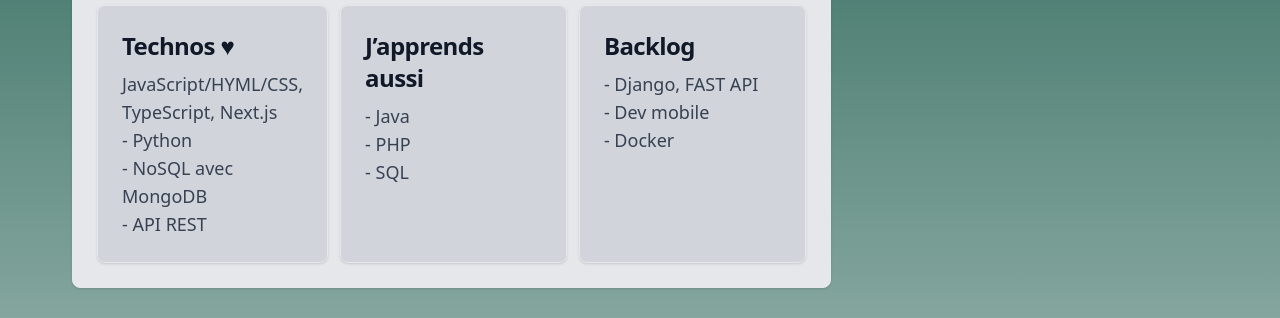
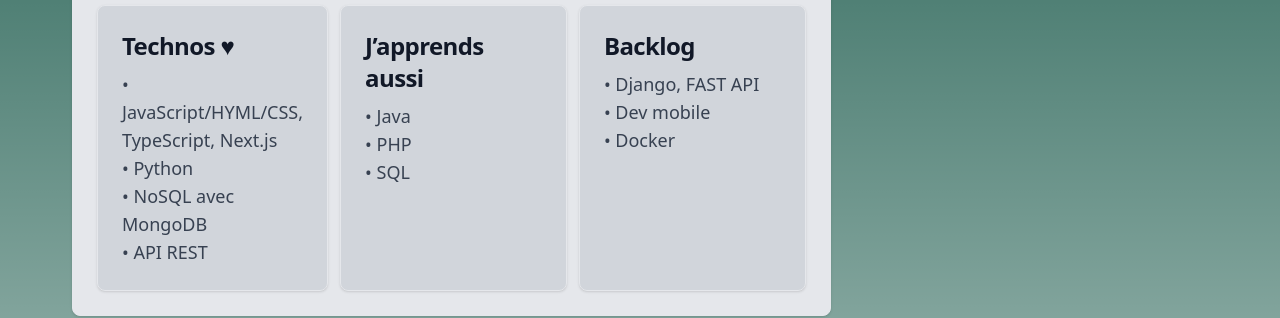
Before and after one commit to elsacatoire/blog-next, a Next.js app: page / in a window 1280 px wide. Shown: the part 504-822 px from the top of the page. Built offline with nearby package versions, Linux system fonts and the light colour scheme.

Commit message:
correct hover

```diff
--- a/app/components/ListItem.tsx
+++ b/app/components/ListItem.tsx
@@ -12,7 +12,7 @@
 
     return (
 
-        <Link className="mt-5 flex flex-col items-center rounded-lg bg-gray-200 border border-green-700 shadow md:flex-row md:max-w-xl hover:bg-gray-100 dark:border-gray-700 dark:bg-gray-800 dark:hover:bg-gray-700" href={`/posts/${id}`}>
+        <Link className="mt-5 flex flex-col items-center rounded-lg bg-gray-200 border border-green-700 shadow md:flex-row md:max-w-xl  dark:border-gray-700 dark:bg-gray-800 dark:hover:bg-gray-700" href={`/posts/${id}`}>
             <Image className="imgProject rounded-l" src={image} alt="" width={192} height={192} />
             <div className="flex flex-col justify-between p-4 leading-normal">
                 <h5 className="mb-2 text-2xl font-bold tracking-tight text-gray-900 dark:text-white">{title}</h5>
--- a/app/components/ListItemProjects.tsx
+++ b/app/components/ListItemProjects.tsx
@@ -12,7 +12,7 @@
 
     return (
 
-        <Link className="mt-5 flex flex-col items-center rounded-lg bg-gray-200 border border-green-700 shadow md:flex-row md:max-w-xl hover:bg-gray-100 dark:border-gray-700 dark:bg-gray-800 dark:hover:bg-gray-700" href={`/projets/${id}`}>
+        <Link className="mt-5 flex flex-col items-center rounded-lg bg-gray-200 border border-green-700 shadow md:flex-row md:max-w-xl  dark:border-gray-700 dark:bg-gray-800 dark:hover:bg-gray-700" href={`/projets/${id}`}>
             <Image className="imgProject rounded-l" src={image} alt="" width={192} height={192} />
             <div className="flex flex-col justify-between p-4 leading-normal">
                 <h5 className="mb-2 text-2xl font-bold tracking-tight text-gray-900 dark:text-white">{title}</h5>
--- a/app/page.tsx
+++ b/app/page.tsx
@@ -9,7 +9,7 @@
     <main className="px-6 mx-auto">
 
       <div className="flex mt-5">
-        <div className="md:w-2/3 md:order-1 ml-12 mr-12 text-lg text-left block max-w-m p-6 text-gray-900 bg-gray-200 border border-gray-200 rounded-lg shadow hover:bg-gray-100 dark:bg-gray-800 dark:border-gray-700 dark:hover:bg-gray-700">
+        <div className="md:w-2/3 md:order-1 ml-12 mr-12 text-lg text-left block max-w-m p-6 text-gray-900 bg-gray-200 border border-gray-200 rounded-lg shadow  dark:bg-gray-800 dark:border-gray-700 dark:hover:bg-gray-700">
 
           <p className=" b-6 text-3xl text-center dark:text-gray-200">
             Bonjour et bienvenue 👋&nbsp;
@@ -28,24 +28,24 @@
           <p className="font-normal text-gray-700 dark:text-gray-400">&#x2022; Secteur : Bordeaux, Nantes ou Toulouse</p>
 
           <div className="flex felx-wrap mt-12 ">
-            <div className="block w-full md:w-1/3 md:order-1 mr-3 max-w-sm p-6 bg-gray-300 border border-gray-200 rounded-lg shadow hover:bg-gray-100 dark:bg-gray-800 dark:border-gray-700 dark:hover:bg-gray-700">
+            <div className="block w-full md:w-1/3 md:order-1 mr-3 max-w-sm p-6 bg-gray-300 border border-gray-200 rounded-lg shadow  dark:bg-gray-800 dark:border-gray-700 dark:hover:bg-gray-700">
               <h4 className="mb-2 text-2xl font-bold tracking-tight text-gray-900 dark:text-white">Technos &#9829;</h4>
-              <p className="font-normal text-gray-700 dark:text-gray-400"> JavaScript/HYML/CSS, TypeScript, Next.js</p>
-              <p className="font-normal text-gray-700 dark:text-gray-400">- Python</p>
-              <p className="font-normal text-gray-700 dark:text-gray-400">- NoSQL avec MongoDB</p>
-              <p className="font-normal text-gray-700 dark:text-gray-400">- API REST</p>
+              <p className="font-normal text-gray-700 dark:text-gray-400">&#x2022; JavaScript/HYML/CSS, TypeScript, Next.js</p>
+              <p className="font-normal text-gray-700 dark:text-gray-400">&#x2022; Python</p>
+              <p className="font-normal text-gray-700 dark:text-gray-400">&#x2022; NoSQL avec MongoDB</p>
+              <p className="font-normal text-gray-700 dark:text-gray-400">&#x2022; API REST</p>
             </div>
-            <div className="block w-full md:w-1/3 md:order-2 mr-3 max-w-sm p-6 bg-gray-300 border border-gray-200 rounded-lg shadow hover:bg-gray-100 dark:bg-gray-800 dark:border-gray-700 dark:hover:bg-gray-700">
+            <div className="block w-full md:w-1/3 md:order-2 mr-3 max-w-sm p-6 bg-gray-300 border border-gray-200 rounded-lg shadow  dark:bg-gray-800 dark:border-gray-700 dark:hover:bg-gray-700">
               <h5 className="mb-2 text-2xl font-bold tracking-tight text-gray-900 dark:text-white">J&rsquo;apprends aussi</h5>
-              <p className="font-normal text-gray-700 dark:text-gray-400">- Java</p>
-              <p className="font-normal text-gray-700 dark:text-gray-400">- PHP</p>
-              <p className="font-normal text-gray-700 dark:text-gray-400">- SQL</p>
+              <p className="font-normal text-gray-700 dark:text-gray-400">&#x2022; Java</p>
+              <p className="font-normal text-gray-700 dark:text-gray-400">&#x2022; PHP</p>
+              <p className="font-normal text-gray-700 dark:text-gray-400">&#x2022; SQL</p>
             </div>
-            <div className="block w-full md:w-1/3 md:order-3 max-w-sm p-6 bg-gray-300 border border-gray-200 rounded-lg shadow hover:bg-gray-100 dark:bg-gray-800 dark:border-gray-700 dark:hover:bg-gray-700">
+            <div className="block w-full md:w-1/3 md:order-3 max-w-sm p-6 bg-gray-300 border border-gray-200 rounded-lg shadow  dark:bg-gray-800 dark:border-gray-700 dark:hover:bg-gray-700">
               <h5 className="mb-2 text-2xl font-bold tracking-tight text-gray-900 dark:text-white">Backlog</h5>
-              <p className="font-normal text-gray-700 dark:text-gray-400">- Django, FAST API</p>
-              <p className="font-normal text-gray-700 dark:text-gray-400">- Dev mobile</p>
-              <p className="font-normal text-gray-700 dark:text-gray-400">- Docker</p>
+              <p className="font-normal text-gray-700 dark:text-gray-400">&#x2022; Django, FAST API</p>
+              <p className="font-normal text-gray-700 dark:text-gray-400">&#x2022; Dev mobile</p>
+              <p className="font-normal text-gray-700 dark:text-gray-400">&#x2022; Docker</p>
             </div>
           </div>
         </div>
--- a/app/presentation/page.tsx
+++ b/app/presentation/page.tsx
@@ -42,12 +42,12 @@
                         <MyProfilePic />
                         <div className=" mt-5 p-6 bg-gray-300 border border-gray-200 rounded-lg shadow  dark:bg-gray-800 dark:border-gray-700 dark:hover:bg-gray-700">
                             <h5 className="mb-2 text-2xl font-bold tracking-tight text-gray-900 dark:text-white">Et mon temps libre ?</h5>
-                            <p className="font-normal text-gray-700 dark:text-gray-400">- Perchée sur une montagne</p>
-                            <p className="font-normal text-gray-700 dark:text-gray-400">- Randonnée, escalade</p>
-                            <p className="font-normal text-gray-700 dark:text-gray-400">- Musique, ukulélé, chant</p>
-                            <p className="font-normal text-gray-700 dark:text-gray-400">- Ecologie, green-tech, low-tech</p>
-                            <p className="font-normal text-gray-700 dark:text-gray-400">- Bricoloage, DIY</p>
-                            <p className="font-normal text-gray-700 dark:text-gray-400">- Ecriture, jeux</p>
+                            <p className="font-normal text-gray-700 dark:text-gray-400">&#x2022; Perchée sur une montagne</p>
+                            <p className="font-normal text-gray-700 dark:text-gray-400">&#x2022; Randonnée, escalade</p>
+                            <p className="font-normal text-gray-700 dark:text-gray-400">&#x2022; Musique, ukulélé, chant</p>
+                            <p className="font-normal text-gray-700 dark:text-gray-400">&#x2022; Ecologie, green-tech, low-tech</p>
+                            <p className="font-normal text-gray-700 dark:text-gray-400">&#x2022; Bricoloage, DIY</p>
+                            <p className="font-normal text-gray-700 dark:text-gray-400">&#x2022; Ecriture, jeux</p>
                         </div>
                         <div className=" mt-5 p-6 bg-gray-300 border border-gray-200 rounded-lg shadow dark:bg-gray-800 dark:border-gray-700 dark:hover:bg-gray-700">
                             <h5 className="mb-2 text-2xl font-bold tracking-tight text-gray-900 dark:text-white">Diplomes et concours</h5>
```
